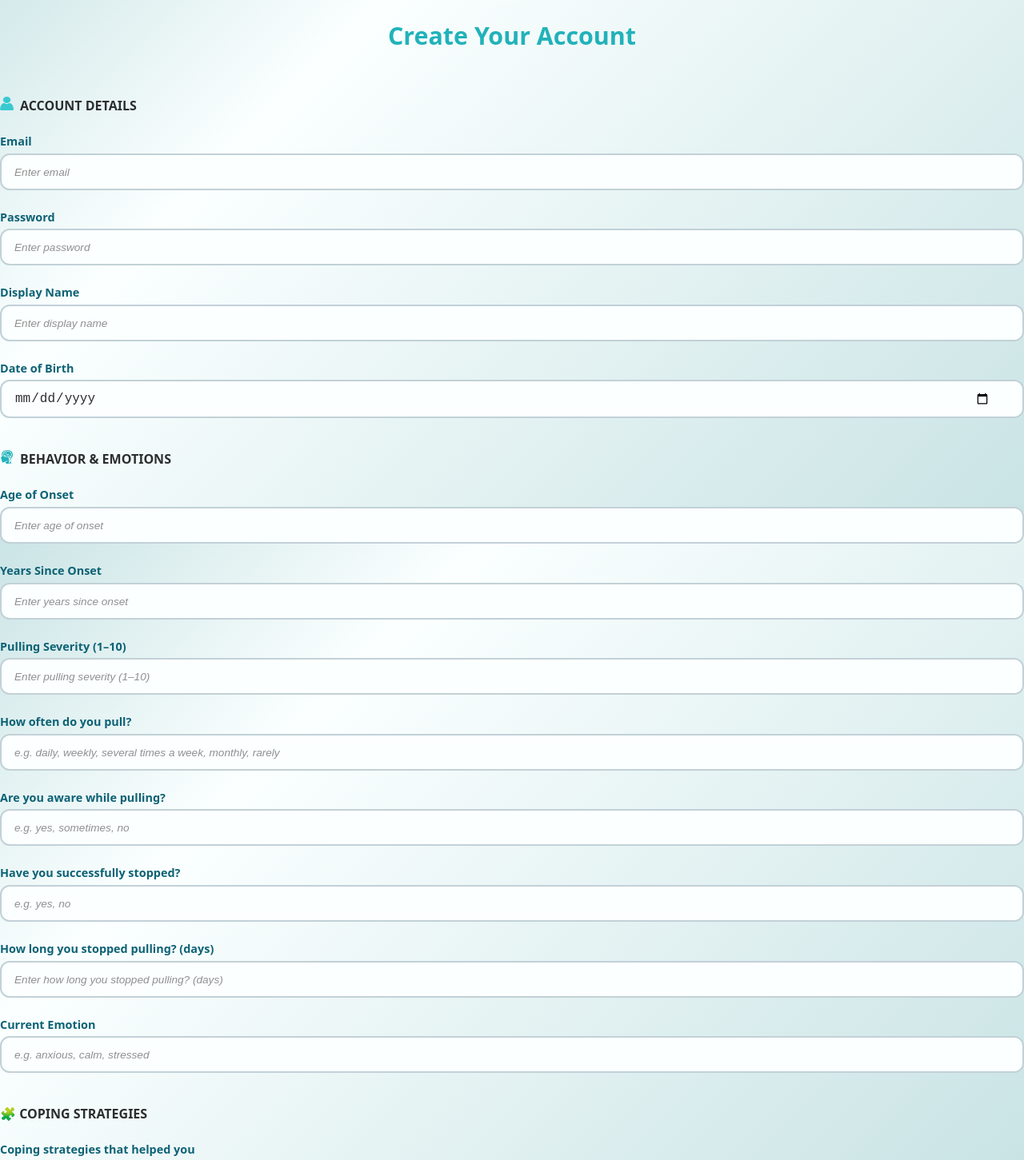
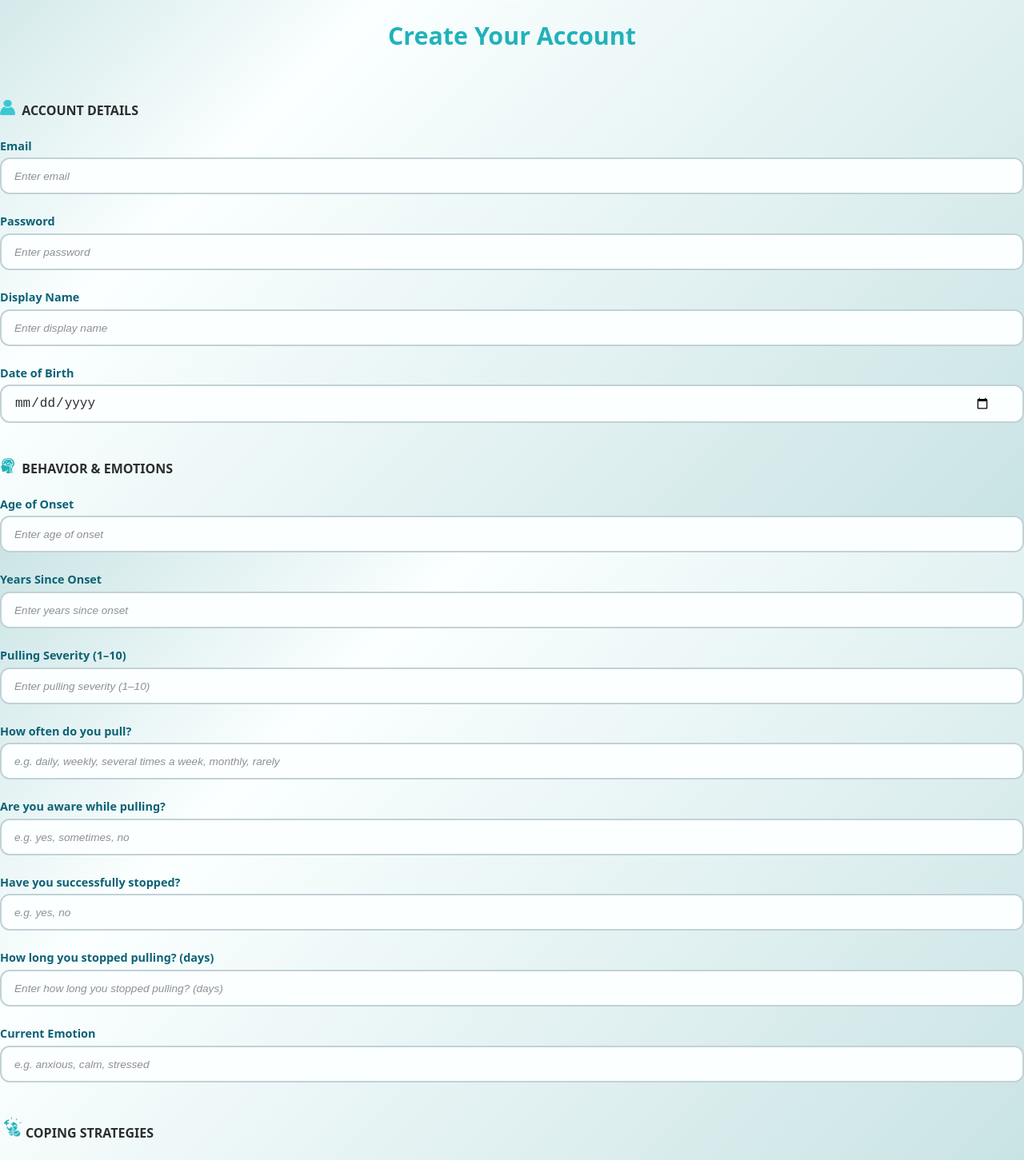
Before and after one commit to girlierazon84/TrichMind, a React (Vite) app in the folder client/: page /register in a window 1280 px wide. Shown: the part 144-1595 px from the top of the page at 80% size. Built offline with nearby package versions, Linux system fonts and the light colour scheme; no server answers.

Commit message:
feat(api): integrate StrategyIcon into RegisterPredictForm and update section titles

```diff
--- a/client/src/components/RegisterPredictForm.tsx
+++ b/client/src/components/RegisterPredictForm.tsx
@@ -5,7 +5,7 @@ import { Link, useNavigate } from "react-router-dom";
 import styled, { keyframes } from "styled-components";
 import { ThemeButton, FormInput } from "@/components";
 import { useRegisterAndPredict } from "@/hooks";
-import { UserIcon, BrainIcon } from "@/assets/icons";
+import { UserIcon, BrainIcon, StrategyIcon } from "@/assets/icons";
 
 /**-------------------------------------
     ANIMATIONS — calm, premium, soft
@@ -46,17 +46,27 @@ const FormContainer = styled.form`
 `;
 
 const SectionTitle = styled.h3`
-  font-size: 1rem;
-  font-weight: 600;
-  text-align: left;
-  color: ${({ theme }) => theme.colors.text_primary};
   margin-bottom: 1rem;
   animation: ${fadeIn} 0.6s ease-out;
 
-  img {
-    width: 17px;
-    height: 17px;
+  h3 {
+    display: inline;
+    font-size: 1rem;
+    font-weight: 600;
+    text-align: left;
+    color: ${({ theme }) => theme.colors.text_primary};
+  }
+
+  .user-icon,
+  .brain-icon{
+    width: 1.2rem;
+    height: 1.2rem;
     margin-right: 0.5rem;
+  }
+
+  .strategy-icon {
+    width: 2rem;
+    height: 1.7rem;
   }
 `;
 
@@ -283,8 +293,8 @@ export const RegisterPredictForm: React.FC = () => {
       {/* Registration Form */}
       <FormContainer onSubmit={handleSubmit}>
         <SectionTitle>
-          <img src={UserIcon} alt="User Icon" />
-          ACCOUNT DETAILS
+          <img src={UserIcon} className="user-icon" alt="User Icon" />
+          <h3>ACCOUNT DETAILS</h3>
         </SectionTitle>
 
         <FormInput
@@ -323,8 +333,8 @@ export const RegisterPredictForm: React.FC = () => {
         />
 
         <SectionTitle>
-          <img src={BrainIcon} alt="Brain Icon" />
-          BEHAVIOR & EMOTIONS
+          <img src={BrainIcon} className="brain-icon" alt="Brain Icon" />
+          <h3>BEHAVIOR & EMOTIONS</h3>
         </SectionTitle>
 
         <FormInput
@@ -406,20 +416,22 @@ export const RegisterPredictForm: React.FC = () => {
           required
         />
 
-        <SectionTitle>🧩 COPING STRATEGIES</SectionTitle>
-
+        <SectionTitle>
+          <img src={StrategyIcon} className="strategy-icon" alt="Strategy Icon" />
+          <h3>COPING STRATEGIES</h3>
+        </SectionTitle>
         <FormInput
           name="coping_worked"
-          label="Coping strategies that helped you"
-          placeholder="e.g. fidget toy, deep breathing, wearing gloves"
+          label="Coping strategies that helped you."
+          placeholder="e.g. fidget toy, deep breathing, wearing gloves, and etc.,"
           value={form.coping_worked}
           onChange={handleChange}
         />
 
         <FormInput
           name="coping_not_worked"
-          label="Coping strategies that did not help"
-          placeholder="e.g. journaling, stress ball"
+          label="Coping strategies that did not help you."
+          placeholder="e.g. journaling, stress ball, and etc.,"
           value={form.coping_not_worked}
           onChange={handleChange}
         />
```
